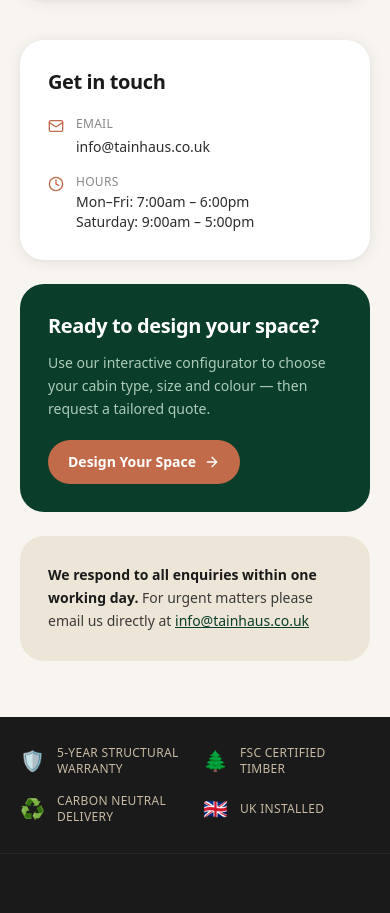
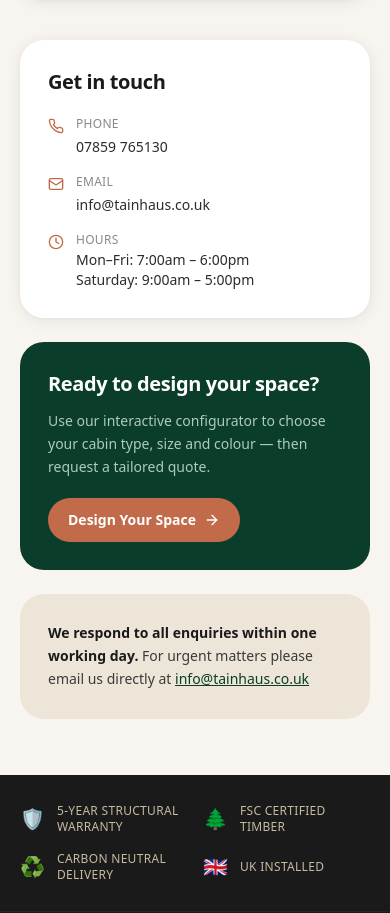
Before and after one commit to Tainhaus/2.0, a Next.js app: page /contact in a window 390 px wide. Shown: the part 1330-2243 px from the top of the page. Built offline with nearby package versions, Linux system fonts and the light colour scheme; no server answers.

Commit message:
Add: business phone number to contact page

```diff
--- a/src/app/contact/page.tsx
+++ b/src/app/contact/page.tsx
@@ -3,7 +3,7 @@
 
 import { useState } from "react";
 import Link from "next/link";
-import { Mail, Clock, ArrowRight, CheckCircle2, Loader2 } from "lucide-react";
+import { Mail, Clock, ArrowRight, CheckCircle2, Loader2, Phone } from "lucide-react";
 import { cn } from "@/lib/utils";
 
 const ENQUIRY_TYPES = [
@@ -212,6 +212,15 @@ export default function ContactPage() {
               </h3>
               <div className="space-y-4">
                 <div className="flex items-start gap-3">
+                  <Phone className="w-4 h-4 text-terracotta-500 shrink-0 mt-0.5" />
+                  <div>
+                    <p className="font-body text-xs text-charcoal-400 uppercase tracking-wide mb-0.5">Phone</p>
+                    <a href="tel:+447859765130" className="font-body text-sm font-medium text-charcoal-800 hover:text-forest-800 transition-colors">
+                      07859 765130
+                    </a>
+                  </div>
+                </div>
+                <div className="flex items-start gap-3">
                   <Mail className="w-4 h-4 text-terracotta-500 shrink-0 mt-0.5" />
                   <div>
                     <p className="font-body text-xs text-charcoal-400 uppercase tracking-wide mb-0.5">Email</p>
```
